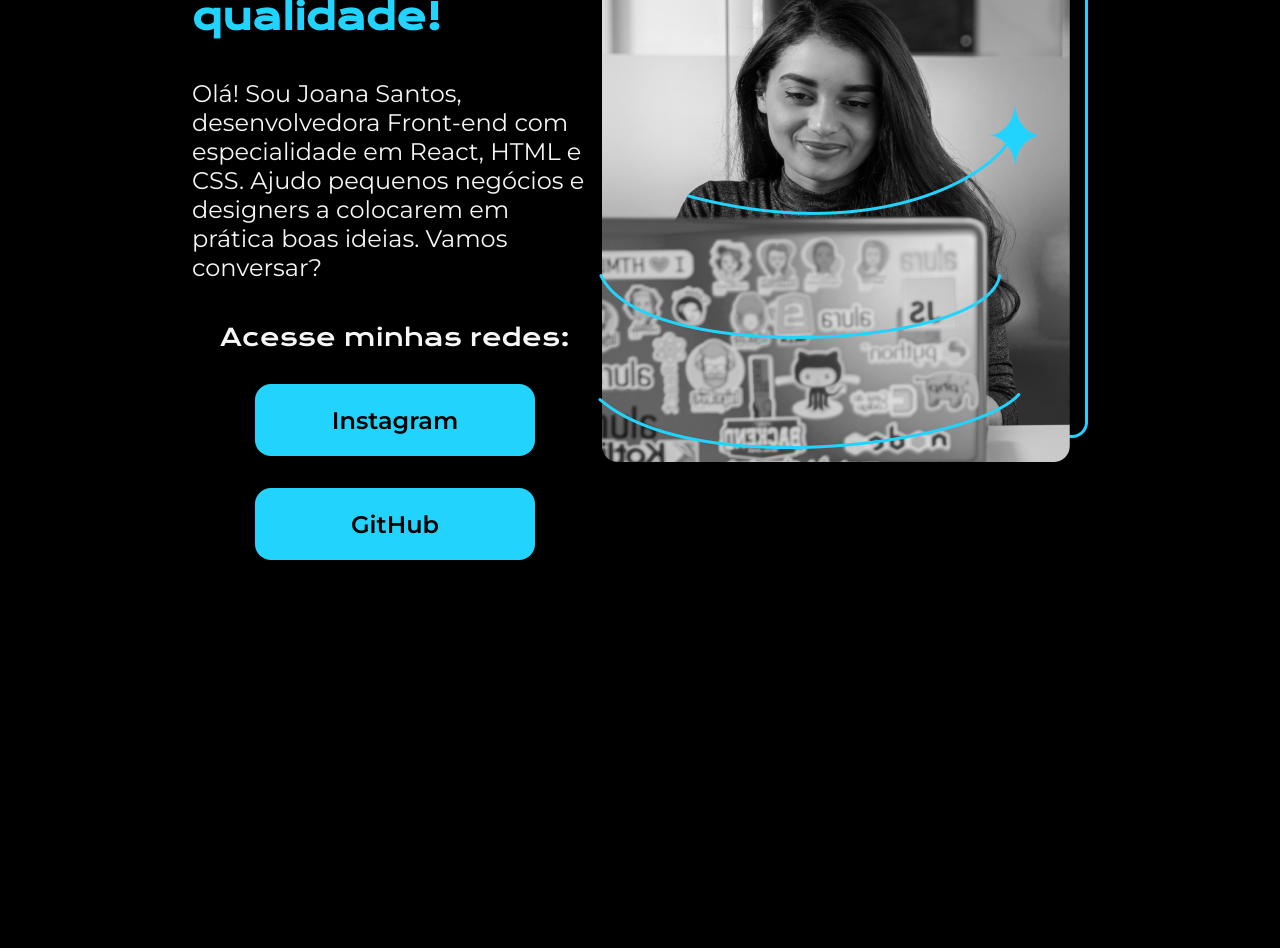
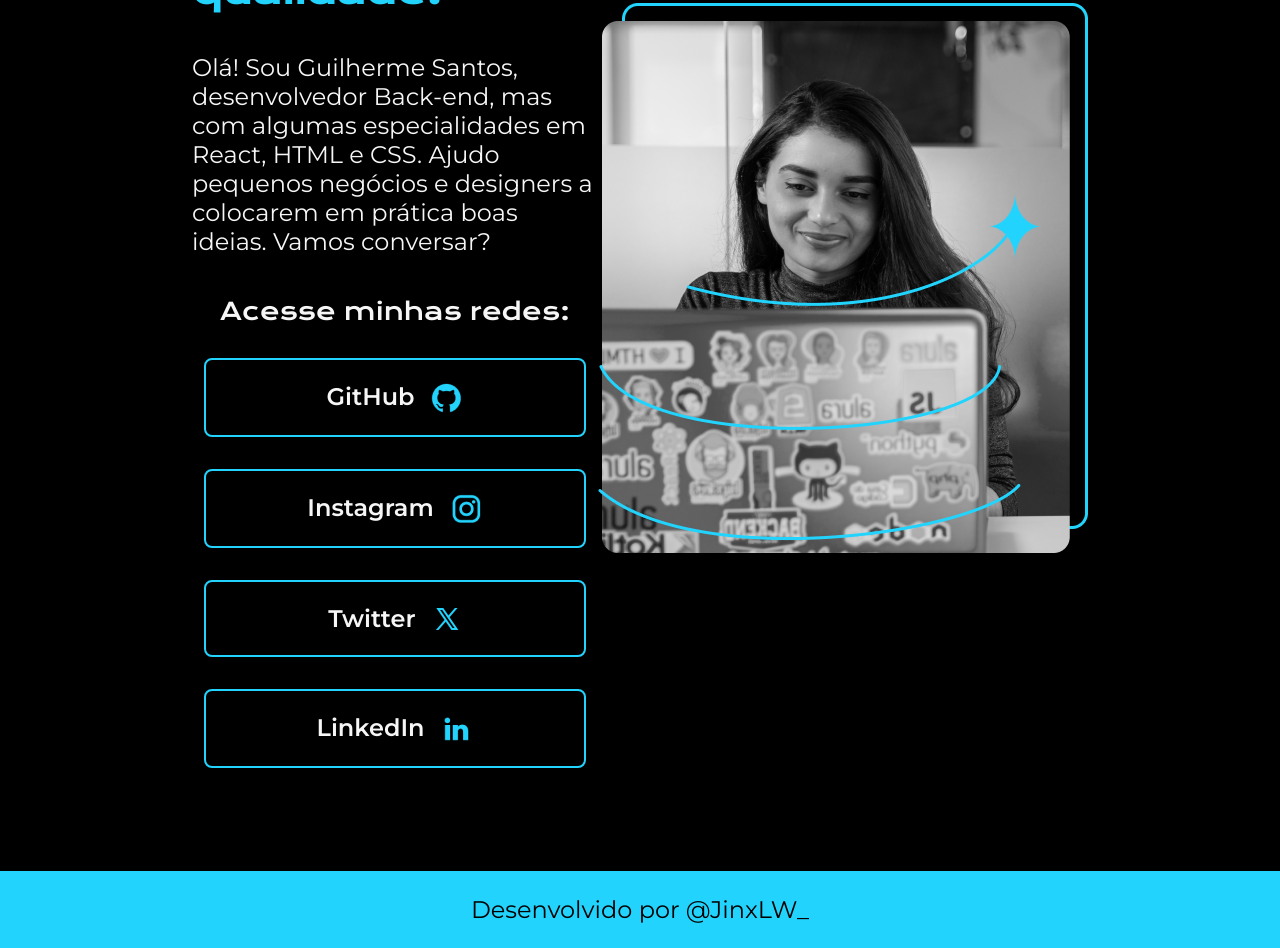
Before and after one commit to GuiBSantos/projeto-html, a plain HTML site: page index.html in a window 1280 px wide. Shown: the part 314-1262 px from the top of the page. Before the commit the page ends 928 px from the top, so only its background shows below. Drawn offline with nearby package versions, Linux system fonts and the light colour scheme.

Commit message:
Versao 1.1 do projeto

```diff
--- a/index.html
+++ b/index.html
@@ -14,19 +14,29 @@
             <h1 class="apresentacao__conteudo__titulo">Eleve seu negócio digital a outro nível
             <strong class="titulo-destaque">com um Front-end de qualidade!
             </strong></h1>
-            <p class="apresentacao__conteudo__texto">Olá! Sou Joana Santos, desenvolvedora
-            Front-end com especialidade em React, HTML e
+            <p class="apresentacao__conteudo__texto">Olá! Sou Guilherme Santos, desenvolvedor
+            Back-end, mas com algumas especialidades em React, HTML e
             CSS. Ajudo pequenos negócios e designers a
             colocarem em prática boas ideias. Vamos
             conversar?</p>
             <div class="apresentacao__links">
                 <h2 class="apresentacao__links__subtitulo">Acesse minhas redes:</h2>
-                <a class="apresentacao__links__link" href="https://instagram.com/l4w_3010">Instagram</a>
-                <a class="apresentacao__links__link" href="https://github.com/GuiBSantos">GitHub</a>
+                <a class="apresentacao__links__link" href="https://github.com/GuiBSantos">GitHub
+                    <img src="assets/github.png" alt="">
+                </a>
+                <a class="apresentacao__links__link" href="https://www.instagram.com/l4w_3010">Instagram
+                    <img src="assets/instagram.png" alt="">
+                </a>
+                <a class="apresentacao__links__link" href="https://x.com/JinxLW_">Twitter
+                    <img src="assets/twitter-novo.png" alt="">
+                </a>
+                <a class="apresentacao__links__link" href="https://www.linkedin.com/in/guibsantos/">LinkedIn
+                    <img src="assets/linkedin.png" alt="">
+                </a>
             </div>
         </section>
-        <img src="imgs/Imagem.png" alt="Foto da Joana Santos programando">
+        <img src="assets/Imagem.png" alt="Foto da Joana Santos programando">
     </main>
-    <footer></footer>
+    <footer class="rodape">Desenvolvido por @JinxLW_</footer>
 </body>
 </html>
--- a/style.css
+++ b/style.css
@@ -6,7 +6,6 @@
     padding: 0;
 }
 body{
-    height: 100vh;
     box-sizing: border-box;
     background-color: #000000;
     color: #F6F6F6;
@@ -15,7 +14,7 @@ body{
     color: #22D4FD;
 }
 .apresentacao{
-    margin: 10% 15%;
+    padding: 8% 15%;
     display: flex;
     align-items: center;
     justify-content: space-between;
@@ -53,14 +52,33 @@ body{
 }
 
 .apresentacao__links__link {
+    display: flex;
+    justify-content: center;
+    gap: 16px;
+    border: 2px solid #22D4FD;
+    width: 378px;
+    text-align: center;
+    border-radius: 8px;
+    font-size: 24px;
+    font-weight: 600;
+    padding: 21.5px 0;
+    text-decoration: none;
+    color: #F6F6F6;
+    font-family: 'Montserrat', sans-serif;
+}
+
+.apresentacao__links__link:hover{
+    background-color: #272727;
+    padding: 3%;
+}
+
+.rodape {
+    text-align: center;
+    padding: 24px;
+    font-family: "Montserrat", serif;
+    font-weight: 400;
+    font-size: 24px;
+    color: #000000;
     background-color: #22D4FD;
-    width: 280px;
-    text-align: center;
-    border-radius: 16px;
-    text-decoration: none;
-    font-size: 24px;
-    color: black;
-    padding: 21.5px 0;
-    font-family: "Montserrat", serif;
-    font-weight: 600;
+
 }
```
Also changed, not shown: assets/Imagem.png (renamed from imgs/Imagem.png), assets/github.png (added), assets/instagram.png (added), assets/linkedin.png (added), assets/twitter-novo.png (added), imgs/html.png (deleted).
